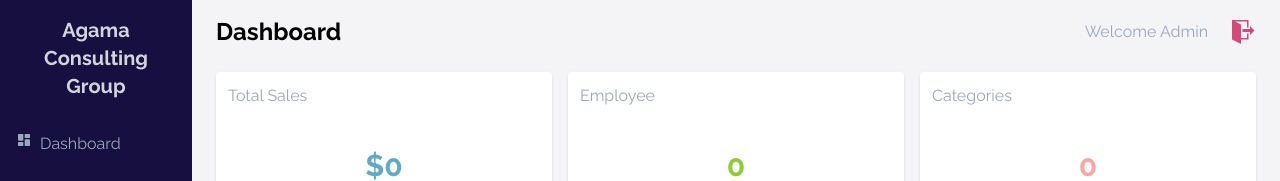
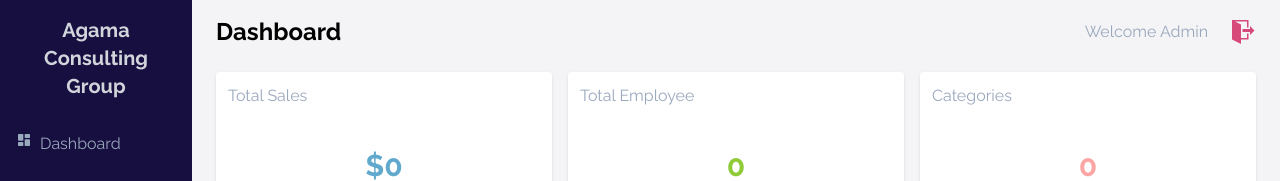
Before and after one commit to alphago004/Agama-Emp-Tracker, a Next.js app: page /dashboard in a window 1280 px wide. Shown: the top 181 px of the page. Built offline with nearby package versions, Linux system fonts and the light colour scheme; no server answers; the database is empty; sample sign-in values are in the browser's storage.

Commit message:
dashboard -> employee

```diff
--- a/app/dashboard/page.tsx
+++ b/app/dashboard/page.tsx
@@ -52,7 +52,7 @@
                         <h2 className='text-center font-bold text-3xl text-[#60A9CD]'>${totalSales.toLocaleString()}</h2>
                     </div>
                     <div className='bg-white md:w-1/3 w-full h-[200px] shadow rounded p-3 hover:shadow-lg md:my-auto my-2'>
-                        <h3 className='text-[#9AA8BD] mb-10'>Employee</h3>
+                        <h3 className='text-[#9AA8BD] mb-10'>Total Employee</h3>
                         <h2 className='text-center font-bold text-3xl text-[#8FCA37]'>{products.length}</h2>
                     </div>
                     <div className='bg-white md:w-1/3 w-full h-[200px] shadow rounded p-3 hover:shadow-lg md:my-auto my-2'>
```
